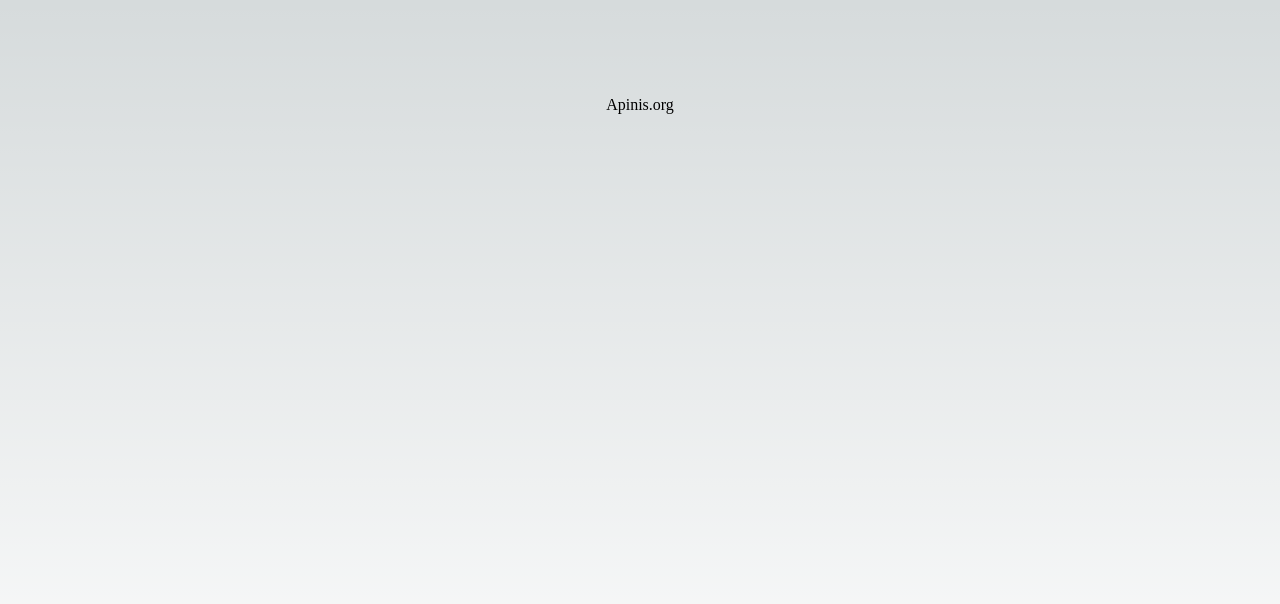
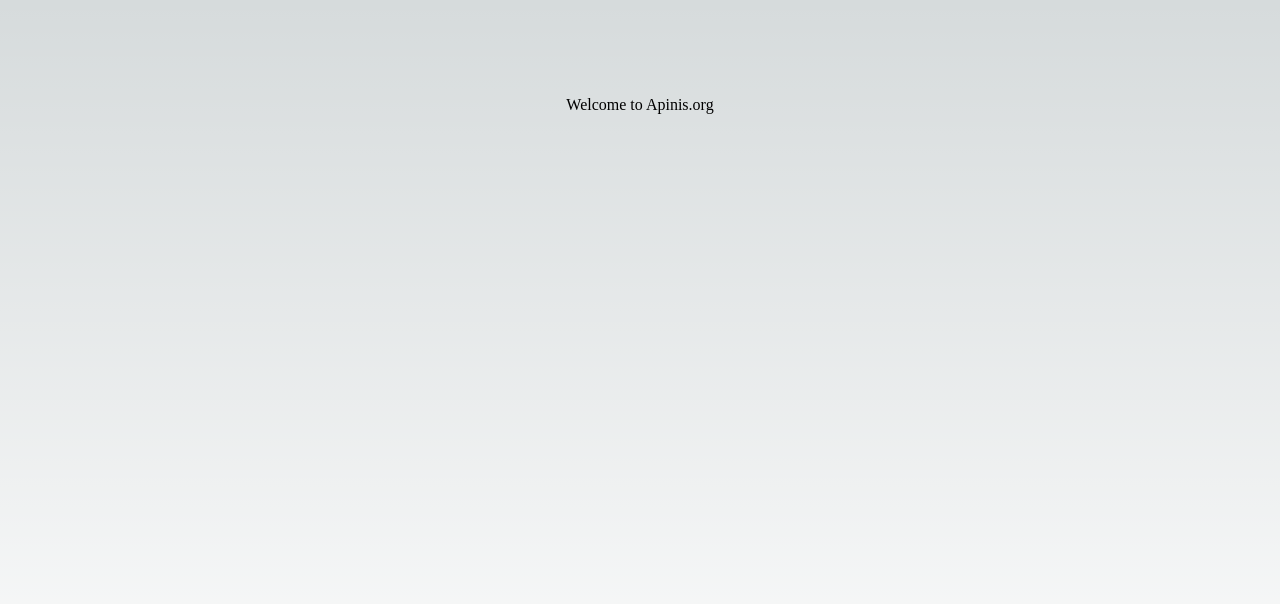
Before and after one commit to mapinis/mapinis.github.io, a Next.js app: page / in a window 1280 px wide. Shown: the top 604 px of the page. Built offline with nearby package versions, Linux system fonts and the light colour scheme.

Commit message:
Test Apinis.org

```diff
--- a/src/app/page.tsx
+++ b/src/app/page.tsx
@@ -4,7 +4,7 @@
 export default function Home() {
   return (
     <main className={styles.main}>
-      Apinis.org
+      Welcome to Apinis.org
     </main>
   );
 }
```
